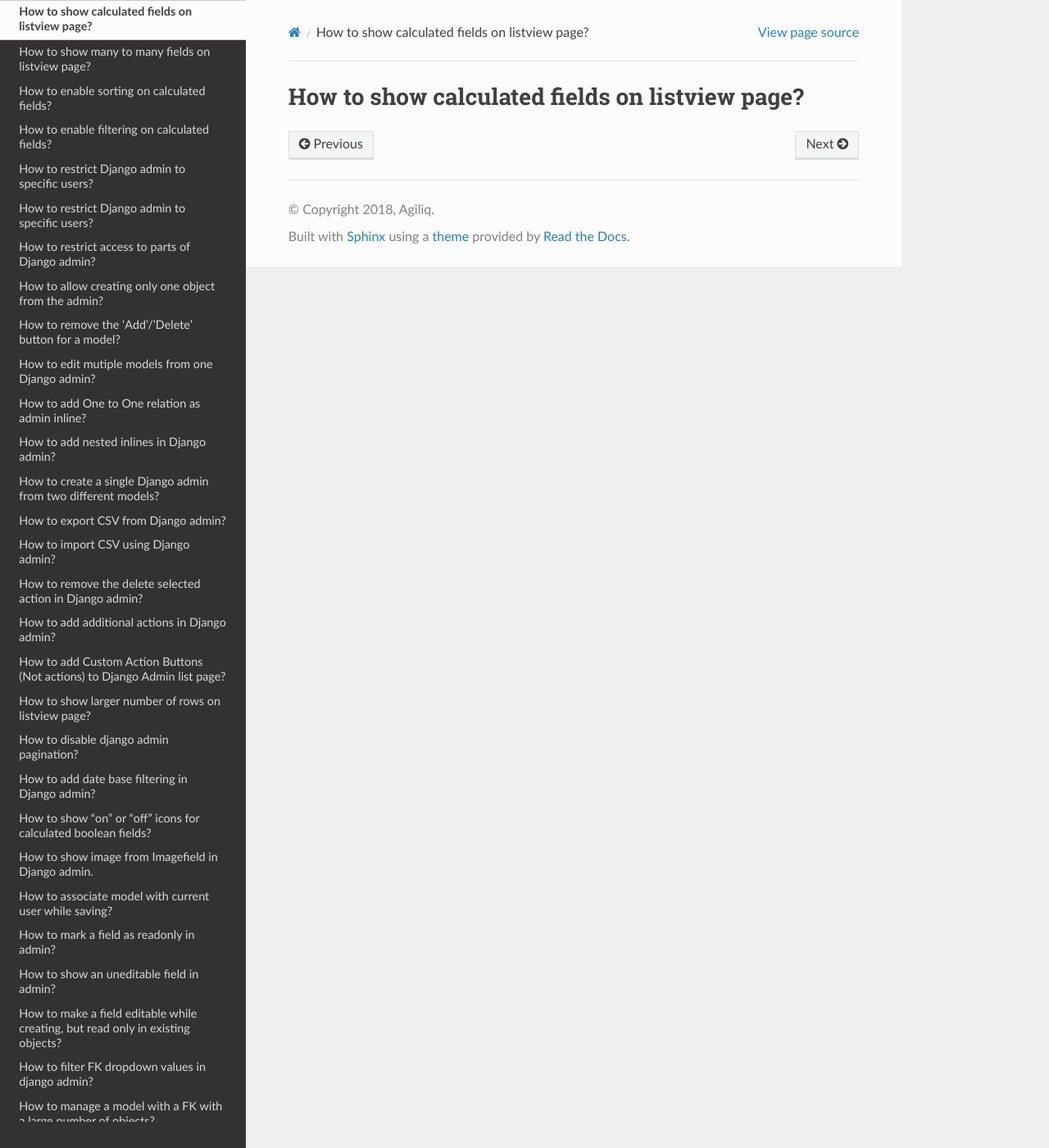
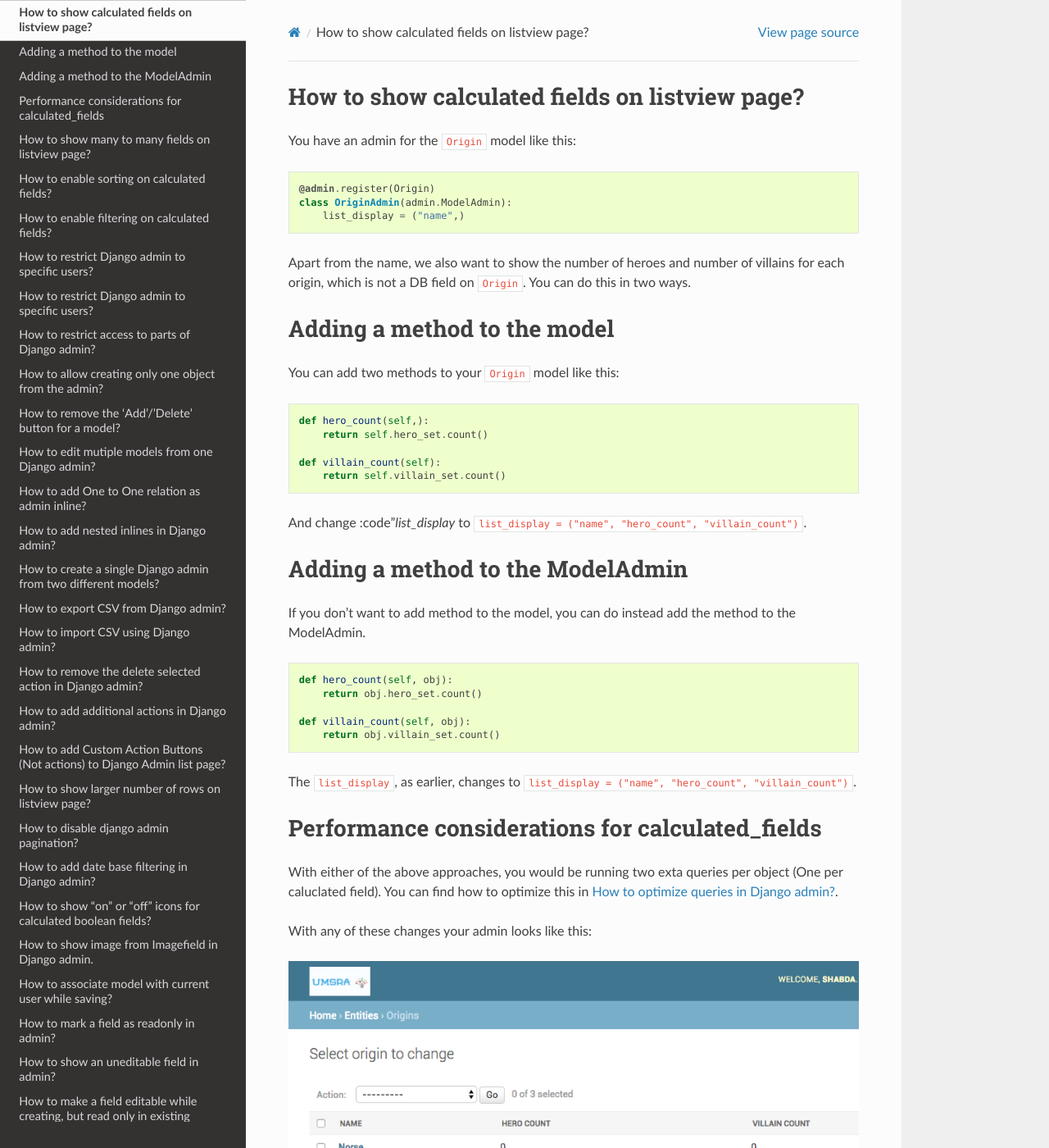
Before and after one commit to agiliq/django-admin-cookbook, a Sphinx documentation site: the page built from docs/calculated_fields.rst, in a window 1280 px wide and 1400 px high. Shown: the whole window at 82% size. Built offline with Sphinx 7.4.7 and the Read the Docs theme 2.0.0, drawn with Linux system fonts in a browser that asks for light colours.

Commit message:
Added clauclted fields chapter

```diff
--- a/docs/calculated_fields.rst
+++ b/docs/calculated_fields.rst
@@ -1,2 +1,55 @@
 How to show calculated fields on listview page?
 ===========================================================
+
+You have an admin for the :code:`Origin` model like this::
+
+    @admin.register(Origin)
+    class OriginAdmin(admin.ModelAdmin):
+        list_display = ("name",)
+
+
+Apart from the name, we also want to show the number of heroes and number of villains for each origin, which is not a DB field on :code:`Origin`.
+You can do this in two ways.
+
+
+Adding a method to the model
+===========================================================
+
+You can add two methods to your :code:`Origin` model like this::
+
+
+    def hero_count(self,):
+        return self.hero_set.count()
+
+    def villain_count(self):
+        return self.villain_set.count()
+
+And change :code"`list_display` to :code:`list_display = ("name", "hero_count", "villain_count")`.
+
+
+Adding a method to the ModelAdmin
+===========================================================
+
+If you don't want to add method to the model, you can do instead add the method to the ModelAdmin. ::
+
+
+
+    def hero_count(self, obj):
+        return obj.hero_set.count()
+
+    def villain_count(self, obj):
+        return obj.villain_set.count()
+
+
+The :code:`list_display`, as earlier, changes to :code:`list_display = ("name", "hero_count", "villain_count")`.
+
+Performance considerations for calculated_fields
+===========================================================
+
+With either of the above approaches, you would be running two exta queries per object (One per caluclated field). You can find how to optimize this in
+:doc:`optimize_queries`.
+
+
+With any of these changes your admin looks like this:
+
+.. image:: calculated_field.png
--- a/docs/conf.py
+++ b/docs/conf.py
@@ -34,10 +34,10 @@ author = 'Agiliq'
 # |version| and |release|, also used in various other places throughout the
 # built documents.
 #
-# The short X.Y version.
-version = '0.1'
-# The full version, including alpha/beta/rc tags.
-release = '0.1'
+# This will track teh Django version against whihch this is written.
+version = '2.0'
+
+release = '2.0'
 
 # The language for content autogenerated by Sphinx. Refer to documentation
 # for a list of supported languages.
--- a/docs/index.rst
+++ b/docs/index.rst
@@ -25,7 +25,6 @@ Text and Design
    remove_default
    logo
    override_default_templates
-   set_ordering
 
 Calculated fields
 +++++++++++++++++++++
```
Also changed, not shown: docs/calculated_field.png (added), 1 other file.
